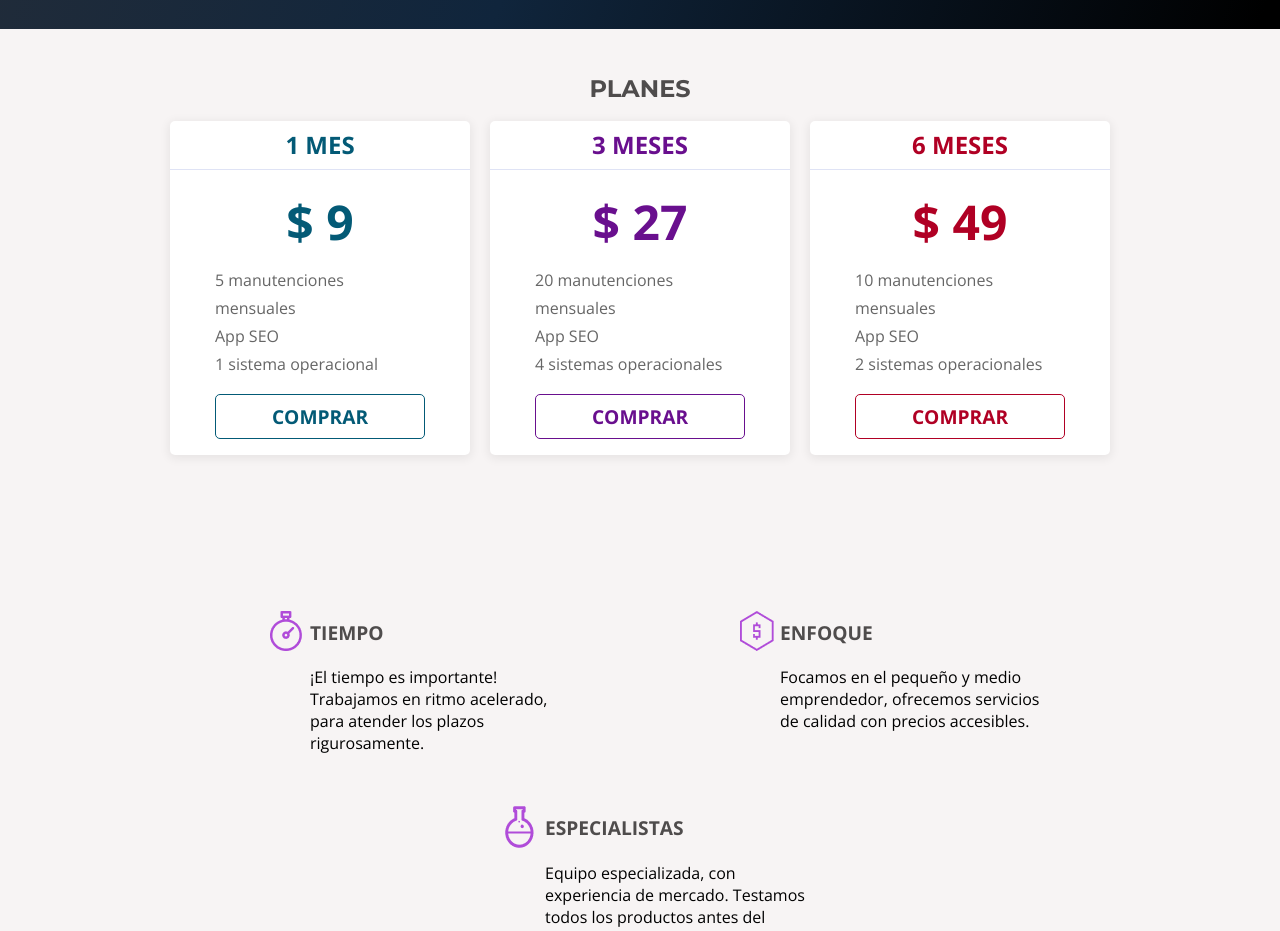
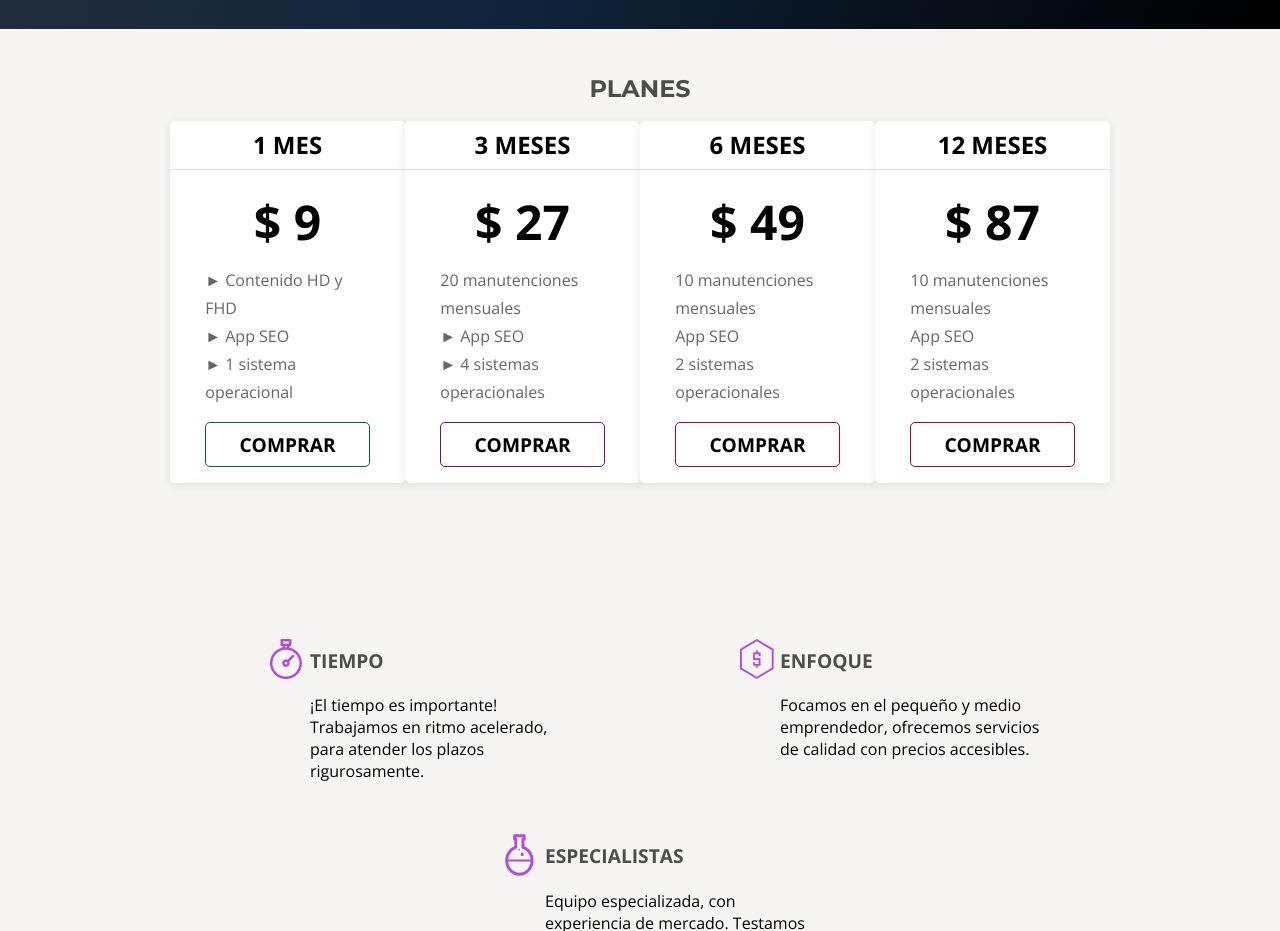
Before and after one commit to reyfaria/MagisTV, a plain HTML site: page index.html in a window 1280 px wide. Shown: the part 1348-2279 px from the top of the page. Drawn offline with nearby package versions, Linux system fonts and the light colour scheme; a web font is replaced by a local one.

Commit message:
Update index.html

```diff
--- a/index.html
+++ b/index.html
@@ -26,8 +26,8 @@
         <nav class="head__navegacion">
             <ul>
                 <li class="head__enlace"><a href="#destacados">MAGIS TV</a></li>
-                <li class="head__enlace"><a href="#">Planes</a></li>
-                <li class="head__enlace"><a href="#">Blog</a></li>
+                <li class="head__enlace"><a href="#">PLANES</a></li>
+                <li class="head__enlace"><a href="#">INSTALAR</a></li>
                 <li class="head__enlace"><a href="#">Destacado</a></li>
                 <li class="head__enlace"><a href="#">Institucional</a></li>
                 <li class="head__enlace"><a href="#contacto">Contacto</a></li>
@@ -64,34 +64,45 @@
         <section class="planes container" id="planes">
             <h2 class="planes__titulo">Planes</h2>
             <ul class="planes__tarjetas">
-                <li class="tarjetas tarjetas--start">
+                <li class="tarjetas tarjetas--1mes">
                     <h3 class="tarjetas__titulo">1 mes</h3>
                     <articule class="tarjetas__contenido">
                         <p class="tarjetas__precio"><em>$ 9</em></p>
-                        <p class="tarjetas__texto">5 manutenciones mensuales</p>
-                        <p class="tarjetas__texto">App SEO</p>
-                        <p class="tarjetas__texto">1 sistema operacional</p>
-                        <a href="#" class="tarjetas__boton tarjetas__boton--start boton">COMPRAR</a>
+                        <p class="tarjetas__texto">► Contenido HD y FHD</p>
+                        <p class="tarjetas__texto">► App SEO</p>
+                        <p class="tarjetas__texto">► 1 sistema operacional</p>
+                        <a href="https://api.whatsapp.com/send?phone=+543517869218&text=Hola! Quisiera contratar el plan de 1 mes por $9." target="_blank" class="tarjetas__boton tarjetas__boton--start boton">COMPRAR</a>
                     </articule>
                 </li>
-                <li class="tarjetas tarjetas--ultra">
+                <li class="tarjetas tarjetas--3meses">
                     <h3 class="tarjetas__titulo">3 meses</h3>
                     <articule class="tarjetas__contenido">
                         <p class="tarjetas__precio"><em>$ 27</em></p>
                         <p class="tarjetas__texto">20 manutenciones mensuales</p>
-                        <p class="tarjetas__texto">App SEO</p>
-                        <p class="tarjetas__texto">4 sistemas operacionales</p>
-                        <a href="#" class="tarjetas__boton tarjetas__boton--ultra boton">COMPRAR</a>
+                        <p class="tarjetas__texto">► App SEO</p>
+                        <p class="tarjetas__texto">► 4 sistemas operacionales</p>
+                        <a href="https://api.whatsapp.com/send?phone=+543517869218&text=Hola! Quisiera contratar el plan de 3 mes por $27." target="_blank" class="tarjetas__boton tarjetas__boton--ultra boton">COMPRAR</a>
                     </articule>
                 </li>
-                <li class="tarjetas tarjetas--mega">
+                <li class="tarjetas tarjetas--6meses">
                     <h3 class="tarjetas__titulo">6 meses</h3>
                     <articule class="tarjetas__contenido">
                         <p class="tarjetas__precio"><em>$ 49</em></p>
                         <p class="tarjetas__texto">10 manutenciones mensuales</p>
                         <p class="tarjetas__texto">App SEO</p>
                         <p class="tarjetas__texto">2 sistemas operacionales</p>
-                        <a href="#" class="tarjetas__boton tarjetas__boton--mega boton">COMPRAR</a>
+                        <a href="https://api.whatsapp.com/send?phone=+543517869218&text=Hola! Quisiera contratar el plan de 6 mes por $49." target="_blank" class="tarjetas__boton tarjetas__boton--mega boton">COMPRAR</a>
+                    </articule>
+                </li>
+
+                <li class="tarjetas tarjetas--12meses">
+                    <h3 class="tarjetas__titulo">12 meses</h3>
+                    <articule class="tarjetas__contenido">
+                        <p class="tarjetas__precio"><em>$ 87</em></p>
+                        <p class="tarjetas__texto">10 manutenciones mensuales</p>
+                        <p class="tarjetas__texto">App SEO</p>
+                        <p class="tarjetas__texto">2 sistemas operacionales</p>
+                        <a href="https://api.whatsapp.com/send?phone=+543517869218&text=Hola! Quisiera contratar el plan de 12 mes por $87." target="_blank" " class="tarjetas__boton tarjetas__boton--mega boton">COMPRAR</a>
                     </articule>
                 </li>
 
```
